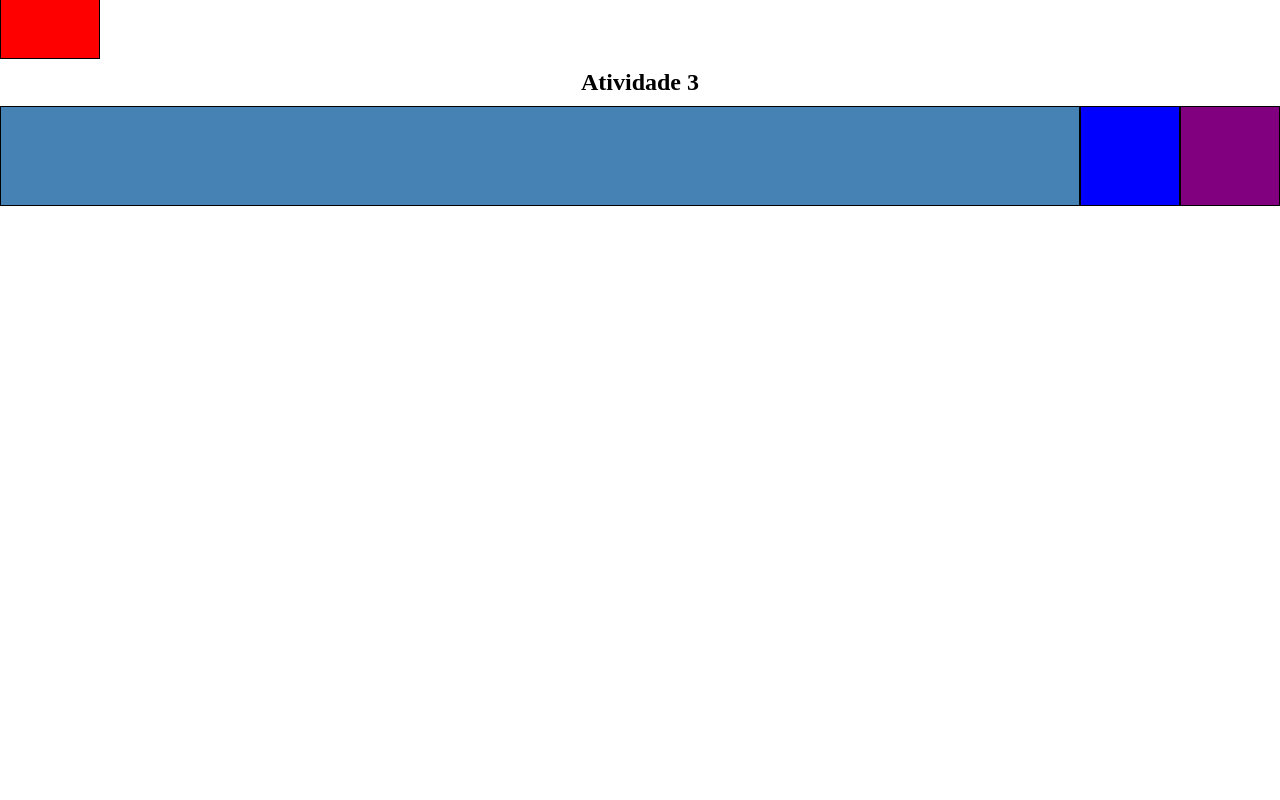
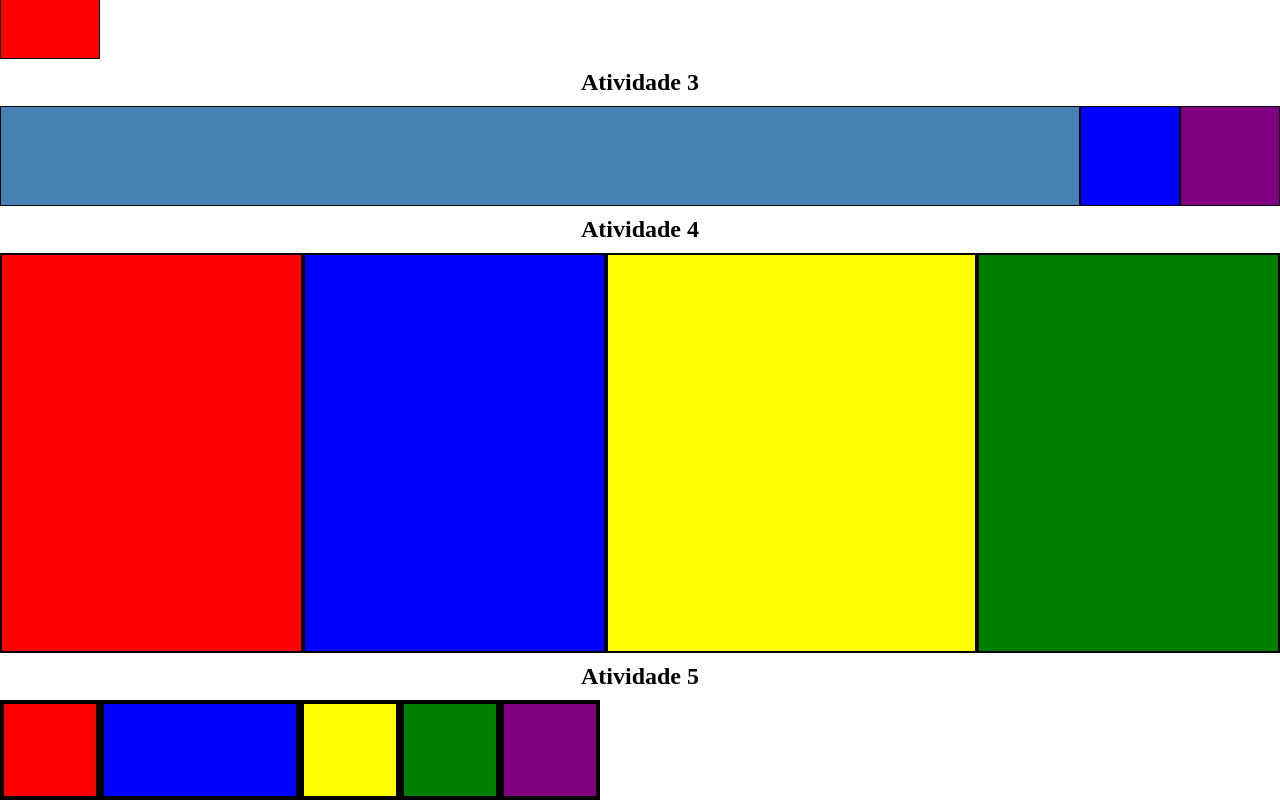
Before and after one commit to ItzTas/exercicios-da-faculdade-de-react-e-ui-first, a React (Vite) app in the folder mobile-first/tp1/: page / in a window 1280 px wide. Shown: the part 435-1235 px from the top of the page. Before the commit the page ends 800 px from the top, so only its background shows below. Built offline with nearby package versions, Linux system fonts and the light colour scheme; the HTML template or start-up script is replaced by a standard one.

Commit message:
atividade 5

```diff
--- a/mobile-first/tp1/src/App.jsx
+++ b/mobile-first/tp1/src/App.jsx
@@ -3,6 +3,8 @@ import React from 'react';
 import Ex1atv1 from './atv1/ex1/ex1atv1';
 import Ex2atv1 from './atv1/ex2/ex2atv1';
 import Ex1atv2 from './atv2/ex1/ex1atv2';
+import Ex2atv2 from './atv2/ex2/ex2atv2';
+import Ex3atv2 from './atv2/ex3/ex3atv2';
 
 export default function App() {
     return (
@@ -19,6 +21,14 @@ export default function App() {
                 <h2 className='atividade-num'>Atividade 3</h2>
                 <Ex1atv2 />
             </section>
+            <section>
+                <h2 className='atividade-num'>Atividade 4</h2>
+                <Ex2atv2 />
+            </section>
+            <section>
+                <h2 className='atividade-num'>Atividade 5</h2>
+                <Ex3atv2 />
+            </section>
         </main>
     );
 }
--- a/mobile-first/tp1/src/atv1/ex1/ex1atv1.css
+++ b/mobile-first/tp1/src/atv1/ex1/ex1atv1.css
@@ -3,20 +3,20 @@
     flex-direction: row-reverse;
 }
 
-[class*=box-] {
+[class*=ex1atv1_box-] {
     width: 100px;
     height: 100px;
     border: 1px solid black;
 }
 
-.box-1 {
+.ex1atv1_box-1 {
     background-color: red;
 }
 
-.box-2 {
+.ex1atv1_box-2 {
     background-color: blue;
 }
 
-.box-3 {
+.ex1atv1_box-3 {
     background-color: yellow;
 }
--- a/mobile-first/tp1/src/atv1/ex1/ex1atv1.jsx
+++ b/mobile-first/tp1/src/atv1/ex1/ex1atv1.jsx
@@ -2,13 +2,13 @@ import React from 'react';
 import './ex1atv1.css';
 
 function Ex1atv1() {
-  return (
-    <div className='ex1atv1_container'>
-      <div className='box-1' />
-      <div className='box-2' />
-      <div className='box-3' />
-    </div>
-  );
+    return (
+        <div className='ex1atv1_container'>
+            <div className='ex1atv1_box-1' />
+            <div className='ex1atv1_box-2' />
+            <div className='ex1atv1_box-3' />
+        </div>
+    );
 }
 
 export default Ex1atv1;
--- /dev/null
+++ b/mobile-first/tp1/src/atv2/ex2/ex2atv2.css
@@ -0,0 +1,26 @@
+.ex2atv2_container {
+    display: flex;
+}
+
+[class*=ex2atv2_box-] {
+    width: 400px;
+    height: 400px;
+    border: 2px solid black;
+}
+
+.ex2atv2_box-1 {
+    background-color: red;
+}
+
+.ex2atv2_box-2 {
+    background-color: blue;
+}
+
+.ex2atv2_box-3 {
+    background-color: yellow;
+    flex-shrink: 0.3;
+}
+
+.ex2atv2_box-4 {
+    background-color: green;
+}
--- /dev/null
+++ b/mobile-first/tp1/src/atv2/ex2/ex2atv2.jsx
@@ -0,0 +1,15 @@
+import React from 'react';
+import './ex2atv2.css';
+
+function Ex2atv2() {
+  return (
+    <div className='ex2atv2_container'>
+      <div className='ex2atv2_box-1' />
+      <div className='ex2atv2_box-2' />
+      <div className='ex2atv2_box-3' />
+      <div className='ex2atv2_box-4' />
+    </div>
+  );
+}
+
+export default Ex2atv2;
--- /dev/null
+++ b/mobile-first/tp1/src/atv2/ex3/ex3atv2.css
@@ -0,0 +1,28 @@
+.ex3atv2_container {
+    display: flex;
+}
+
+[class*=ex3atv2_box-] {
+    border: 4px solid black;
+}
+
+.ex3atv2_box-1 {
+    background-color: red;
+}
+
+.ex3atv2_box-2 {
+    background-color: blue;
+    flex-basis: 200px;
+}
+
+.ex3atv2_box-3 {
+    background-color: yellow;
+}
+
+.ex3atv2_box-4 {
+    background-color: green;
+}
+
+.ex3atv2_box-5 {
+    background-color: purple;
+}
--- /dev/null
+++ b/mobile-first/tp1/src/atv2/ex3/ex3atv2.jsx
@@ -0,0 +1,16 @@
+import React from 'react';
+import './ex3atv2.css';
+
+function Ex3atv2() {
+    return (
+        <div className='ex3atv2_container'>
+            <div className='ex3atv2_box-1' />
+            <div className='ex3atv2_box-2' />
+            <div className='ex3atv2_box-3' />
+            <div className='ex3atv2_box-4' />
+            <div className='ex3atv2_box-5' />
+        </div>
+    );
+}
+
+export default Ex3atv2;
```
Lines whose indentation alone changed are shown as unchanged.
